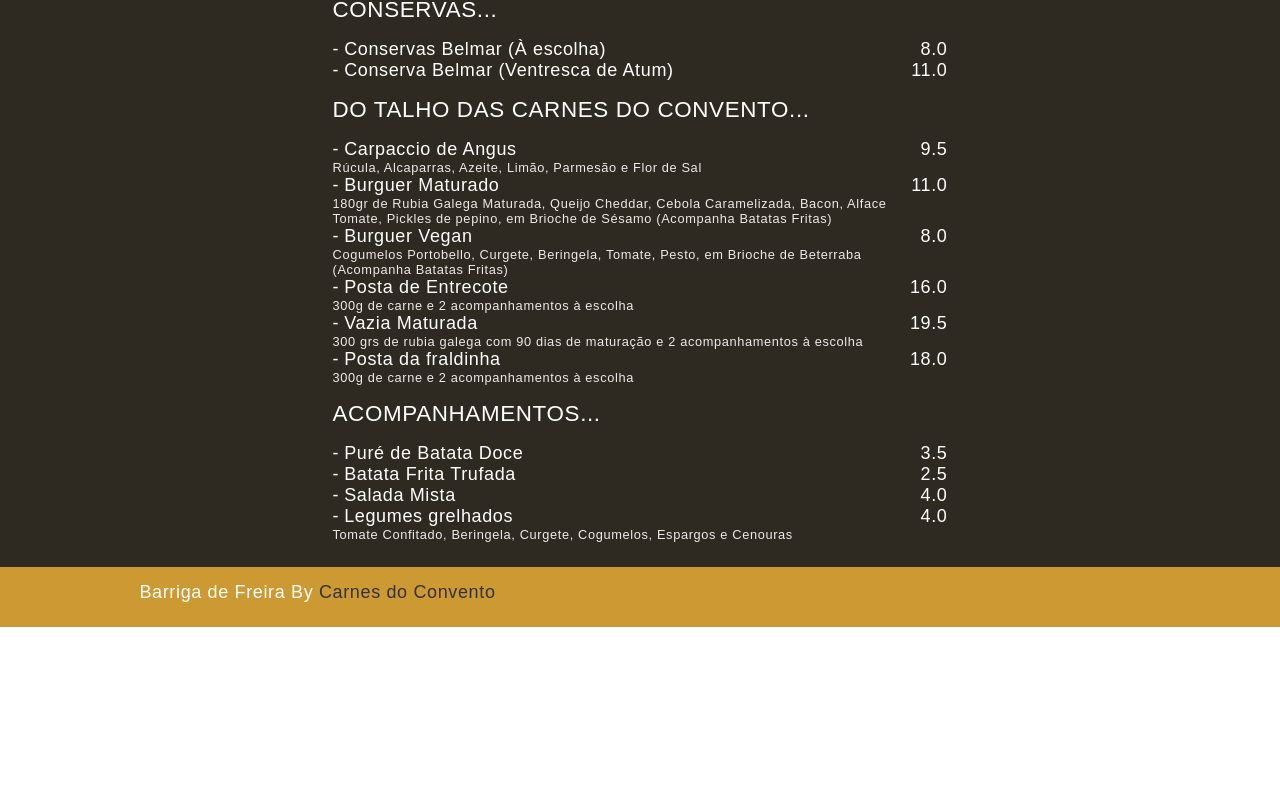
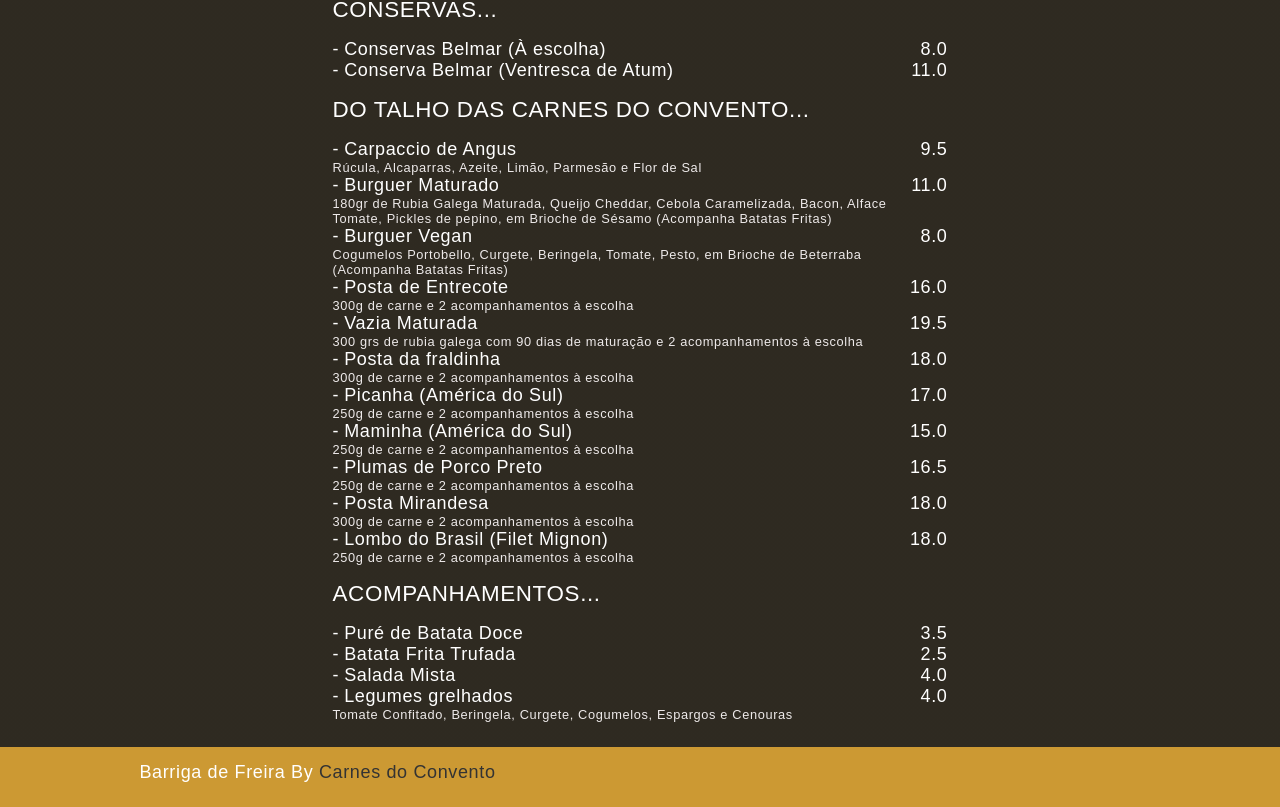
Before and after one commit to wanderson1873/barriga-de-freira, a React (Create React App) app: page / in a window 1280 px wide. Shown: the part 1787-2594 px from the top of the page. Before the commit the page ends 2414 px from the top, so only its background shows below. Built offline with nearby package versions, Linux system fonts and the light colour scheme; a web font is replaced by a local one.

Commit message:
Update Ementa.js

```diff
--- a/src/components/Ementa.js
+++ b/src/components/Ementa.js
@@ -418,6 +418,46 @@ const Ementa = () => {
                <li className="price">18.0</li>
             </ul>
 
+            <ul>
+               <li className="name">
+                  Picanha (América do Sul)
+                  <span>250g de carne e 2 acompanhamentos à escolha</span>
+               </li>
+               <li className="price">17.0</li>
+            </ul>
+
+            <ul>
+               <li className="name">
+                  Maminha (América do Sul)
+                  <span>250g de carne e 2 acompanhamentos à escolha</span>
+               </li>
+               <li className="price">15.0</li>
+            </ul>
+
+            <ul>
+               <li className="name">
+                 Plumas de Porco Preto
+                  <span>250g de carne e 2 acompanhamentos à escolha</span>
+               </li>
+               <li className="price">16.5</li>
+            </ul>
+
+            <ul>
+               <li className="name">
+                 Posta Mirandesa
+                  <span>300g de carne e 2 acompanhamentos à escolha</span>
+               </li>
+               <li className="price">18.0</li>
+            </ul>
+
+            <ul>
+               <li className="name">
+                  Lombo do Brasil (Filet Mignon)
+                  <span>250g de carne e 2 acompanhamentos à escolha</span>
+               </li>
+               <li className="price">18.0</li>
+            </ul>
+
          </div>
 
          <div>
```
